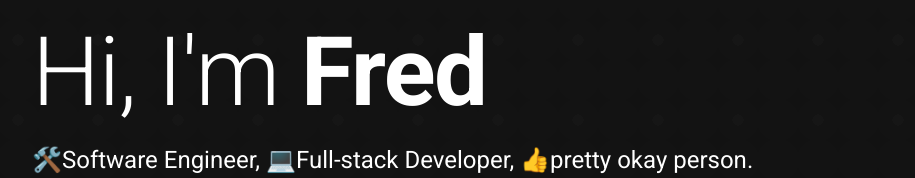
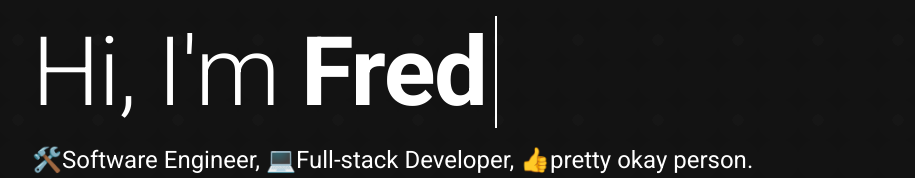
Before and after one commit to frzyc/frzyc.github.io, a React (Vite) app: page / in a window 1280 px wide. Shown: the top 178 px of the page, without its empty margins (182-1097 px from the left). Built offline with nearby package versions, Linux system fonts and the light colour scheme; a web font is replaced by a local one.

Commit message:
add a css cursor

```diff
--- a/src/sections/HeaderSection.tsx
+++ b/src/sections/HeaderSection.tsx
@@ -1,5 +1,12 @@
 import { GitHub, LinkedIn, Twitter, YouTube } from '@mui/icons-material'
-import { Button, Link, SvgIcon, Tooltip, Typography } from '@mui/material'
+import {
+  Button,
+  keyframes,
+  Link,
+  SvgIcon,
+  Tooltip,
+  Typography,
+} from '@mui/material'
 import { Box } from '@mui/system'
 import { useEffect, useRef, useState } from 'react'
 
@@ -39,10 +46,7 @@ export default function HeaderSection() {
     <Box>
       <Box>
         <Typography variant="h1" sx={{ my: 2 }}>
-          Hi, I'm{' '}
-          <strong>
-            <Name />
-          </strong>
+          Hi, I'm <Name />
         </Typography>
         <Typography variant="h5">
           🛠️Software Engineer, 💻Full-stack Developer,{' '}
@@ -69,6 +73,7 @@ export default function HeaderSection() {
     </Box>
   )
 }
+
 const backspaceSpeed = 200
 const typingSpeed = 300
 const initialText = 'frzyc'
@@ -76,6 +81,7 @@ const newText = 'Fred'
 function Name() {
   const [displayText, setDisplayText] = useState(initialText)
   const [isDeleting, setIsDeleting] = useState(false)
+  const [showCursor, setShowCursor] = useState(false)
 
   useEffect(() => {
     let timer = 0
@@ -93,6 +99,10 @@ function Name() {
         timer = setTimeout(() => {
           setDisplayText((prev) => prev + newText[displayText.length])
         }, typingSpeed)
+      } else {
+        timer = setTimeout(() => {
+          setShowCursor(false)
+        }, 1500)
       }
     }
 
@@ -100,11 +110,40 @@ function Name() {
   }, [displayText, isDeleting, newText, typingSpeed, backspaceSpeed])
 
   useEffect(() => {
+    const cursorTimer = setTimeout(() => {
+      setShowCursor(true)
+    }, 1500)
     const timer = setTimeout(() => {
       setIsDeleting(true)
     }, 3000)
-    return () => clearTimeout(timer)
+    return () => {
+      clearTimeout(timer)
+      clearTimeout(cursorTimer)
+    }
   }, [initialText])
 
-  return <span>{displayText}</span>
+  return (
+    <>
+      <strong>{displayText}</strong>
+      {showCursor && <TextCursor />}
+    </>
+  )
 }
+
+function TextCursor() {
+  return (
+    <Box
+      component="span"
+      sx={{
+        ml: 1,
+        borderRight: '2px solid white',
+        animation: 'blinking 1s steps(1, end) infinite',
+        '@keyframes blinking': {
+          '0%': { borderColor: 'transparent' },
+          '50%': { borderColor: 'white' },
+          '100%': { borderColor: 'transparent' },
+        },
+      }}
+    />
+  )
+}
```
